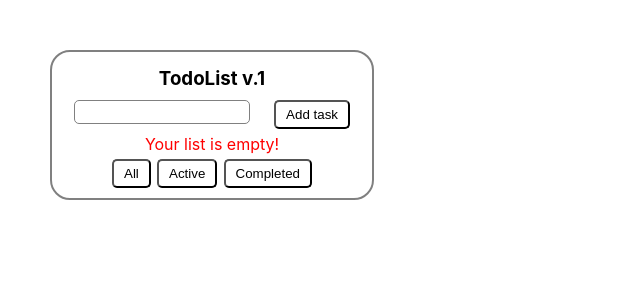
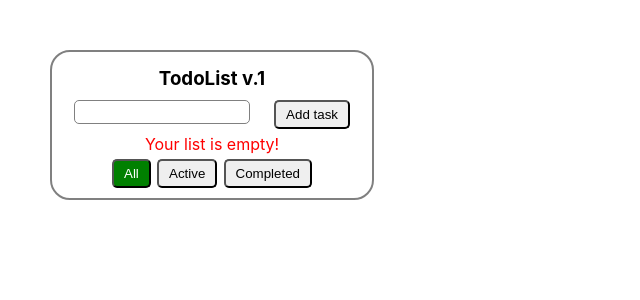
Before and after one commit to Pikadorius/my-todolist, a React (Create React App) app: page / in a window 1280 px wide. Shown: the top 300 px of the page, without its empty margins (0-640 px from the left). Built offline with nearby package versions, Linux system fonts and the light colour scheme.

Commit message:
refactor css

```diff
--- a/src/Components/Button/Button.module.css
+++ b/src/Components/Button/Button.module.css
@@ -2,5 +2,9 @@
     display: inline-block;
     padding: 5px 10px;
     border-radius: 5px;
+}
 
+.active {
+    background-color: green;
+    color: white;
 }
--- a/src/Components/Button/Button.tsx
+++ b/src/Components/Button/Button.tsx
@@ -3,24 +3,19 @@ import s from './Button.module.css'
 
 type ButtonType = {
     name: string
-    onClick: ()=>void
-    buttonCss: string
+    onClick: () => void
+    active?: boolean
 }
 
 
-const Button: React.FC<ButtonType> = ({name,onClick, buttonCss}) => {
+const Button: React.FC<ButtonType> = ({name, onClick, active}) => {
 
-    const onClickHandler=()=>onClick();
+    const onClickHandler = () => onClick();
 
-
-    let style = {
-        backgroundColor: buttonCss==="active" ? 'green' : 'white',
-        color: buttonCss==="active" ? 'white' : 'black',
-    }
-
+    const className = active ? `${s.button} ${s.active}` : s.button;
 
     return (
-        <button className={s.button} style={style} onClick={onClickHandler}>{name}</button>
+        <button className={className} onClick={onClickHandler}>{name}</button>
     );
 };
 
```
